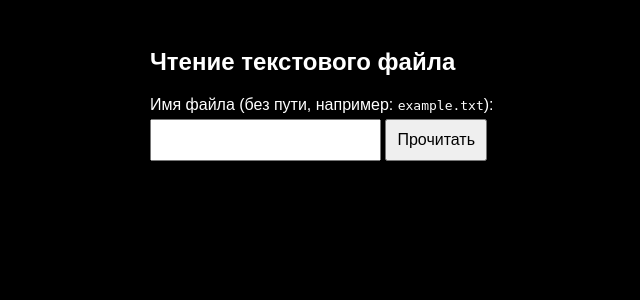
After one commit to gylixa/django-pinterest-lab5, a Django app: page /read-file/ in a window 1280 px wide. The commit adds this page. Shown: the top 300 px of the page, without its empty margins (90-730 px from the left). Run offline with Django 5.2, Linux system fonts and the light colour scheme.

Commit message:
6 лаба: чтение файла

```diff
--- /dev/null
+++ b/files/data.txt
@@ -0,0 +1,2 @@
+Привет! Это тестовый файл.
+Добавлено: 16 ноября 2025 г.
--- a/site_1/templates/includes/header.html
+++ b/site_1/templates/includes/header.html
@@ -1,5 +1,6 @@
 <nav>
     <a href="{% url 'about' %}">Главная страница</a>
     <a href="{% url 'pricing' %}">Стоимость</a>
+    <a href="{% url 'read_file' %}">Чтение файла</a>
 </nav>
 <hr>
--- /dev/null
+++ b/site_1/templates/read_file.html
@@ -0,0 +1,52 @@
+<!-- templates/read_file.html -->
+<!DOCTYPE html>
+<html lang="ru">
+<head>
+    <meta charset="UTF-8">
+    <title>Чтение файла</title>
+    <style>
+        body {
+            background-color: black;
+            color: white;
+            font-family: Arial, sans-serif;
+            padding: 20px;
+        }
+        .container {
+            max-width: 800px;
+            margin: 0 auto;
+        }
+        input, button {
+            padding: 10px;
+            font-size: 16px;
+            margin: 5px 0;
+        }
+        pre {
+            background: #222;
+            padding: 15px;
+            border-radius: 5px;
+            white-space: pre-wrap;
+            overflow-x: auto;
+        }
+    </style>
+</head>
+<body>
+    <div class="container">
+        <h2>Чтение текстового файла</h2>
+        <form method="post">
+            {% csrf_token %}
+            <label for="filename">Имя файла (без пути, например: <code>example.txt</code>):</label><br>
+            <input type="text" name="filename" id="filename" value="{{ filename }}" required>
+            <button type="submit">Прочитать</button>
+        </form>
+
+        {% if error %}
+            <p style="color: red;">❗ {{ error }}</p>
+        {% endif %}
+
+        {% if content %}
+            <h3>Содержимое файла: <code>{{ filename }}</code></h3>
+            <pre>{{ content }}</pre>
+        {% endif %}
+    </div>
+</body>
+</html>
--- a/site_1/views.py
+++ b/site_1/views.py
@@ -1,5 +1,7 @@
 # site_1/views.py
 from django.shortcuts import render
+import os
+from django.conf import settings
 
 def index_page(request):
     projects = [
@@ -34,3 +36,38 @@ def home_page(request):
         {'name': 'Проект В200', 'area': 200.8, 'price': 'от 11 000 000'},
     ]
     return render(request, 'home.html', {'projects': projects})
+
+def read_file_page(request):
+    filename = ''
+    content = ''
+    error = ''
+
+    if request.method == 'POST':
+        filename = request.POST.get('filename', '').strip()
+
+        if not filename:
+            error = 'Имя файла не может быть пустым.'
+        else:
+            # Ограничиваем чтение только определённой папкой, например — media или files
+            # Создайте папку `files` в корне проекта: test_1/files/
+            file_path = os.path.join(settings.BASE_DIR, 'files', filename)
+
+            # Защита от path traversal (.., /, \ и т.д.)
+            if '..' in filename or filename.startswith('/') or filename.startswith('\\'):
+                error = 'Недопустимое имя файла.'
+            elif not os.path.isfile(file_path):
+                error = f'Файл "{filename}" не найден в папке "files".'
+            else:
+                try:
+                    with open(file_path, 'r', encoding='utf-8') as f:
+                        content = f.read()
+                except UnicodeDecodeError:
+                    error = 'Ошибка: файл не является текстовым (неподдерживаемая кодировка).'
+                except Exception as e:
+                    error = f'Ошибка при чтении файла: {e}'
+
+    return render(request, 'read_file.html', {
+        'filename': filename,
+        'content': content,
+        'error': error
+    })
--- a/test_1/urls.py
+++ b/test_1/urls.py
@@ -21,5 +21,6 @@ from site_1 import views
 urlpatterns = [
     path('admin/', admin.site.urls),
     path('', views.index_page, name='about'),
-    path('home/', views.home_page, name='pricing')
+    path('home/', views.home_page, name='pricing'),
+    path('read-file/', views.read_file_page, name='read_file'),
 ]
```
